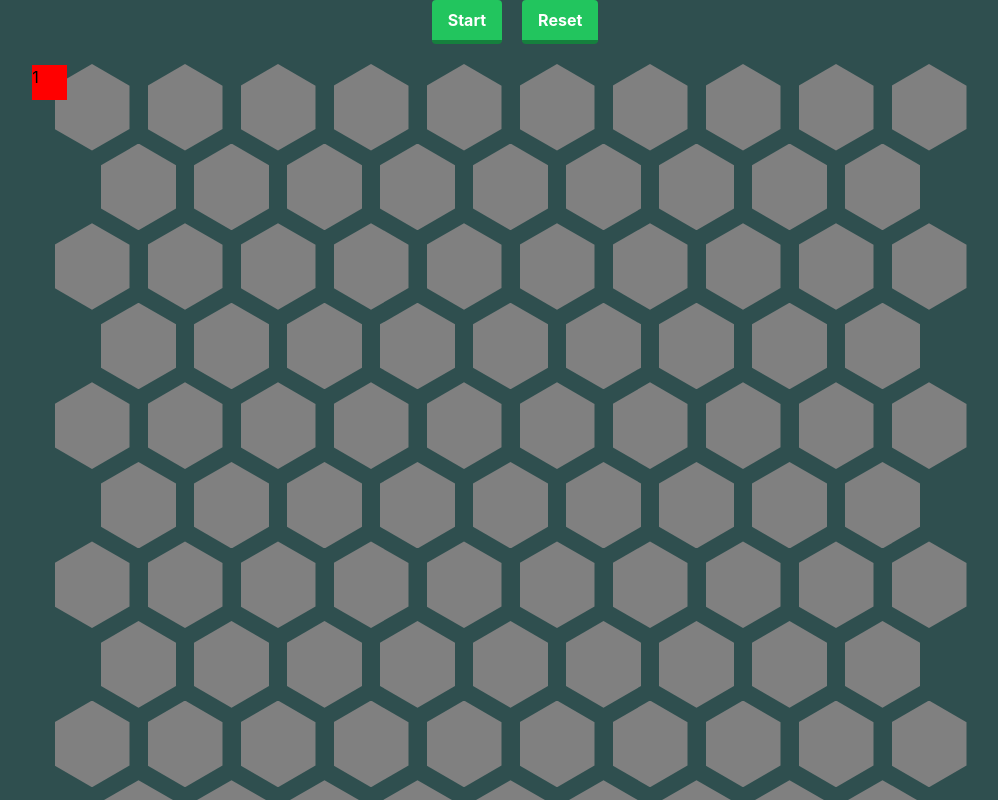
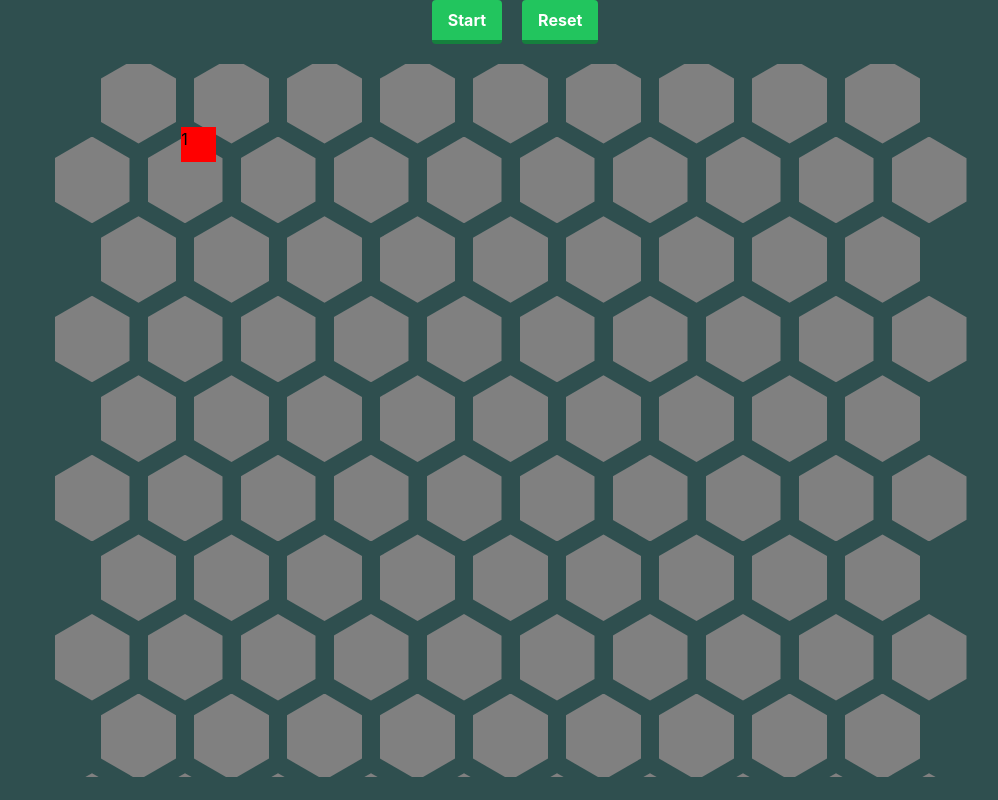
Before and after one commit to Brentwish/hex-hopper, a React (Create React App) app: page / in a window 1280 px wide. Shown: the top 800 px of the page, without its empty margins (125-1123 px from the left). Built offline with nearby package versions, Linux system fonts and the light colour scheme; the HTML template or start-up script is replaced by a standard one.

Commit message:
fix layout

```diff
--- a/src/components/Game/Board/Board.tsx
+++ b/src/components/Game/Board/Board.tsx
@@ -11,17 +11,19 @@ const Board = () => {
   const { width, margin, tileSize } = board;
 
   return (
-    <div id="board-container" className="flex">
+    <div id="board-container" className="flex overflow-hidden">
       <div
         id="board"
         className={styles.board}
         style={{
           width: width * (tileSize + margin) + tileSize / 2,
           height: (width * (tileSize + margin)) * 1.1547,
+          top: -1 * tileSize * (2 / Math.sqrt(3)),
+          maxHeight: '100vh',
         }}
       >
+        {tiles.map((tile: TileType) => <Tile key={tile.id} tile={tile} />)}
         <Player player={player} />
-        {tiles.map((tile: TileType) => <Tile key={tile.id} tile={tile} />)}
       </div>
     </div>
   );
--- a/src/components/Game/Board/Tile.tsx
+++ b/src/components/Game/Board/Tile.tsx
@@ -3,14 +3,13 @@ import { TileType } from "../types";
 import styles from '../Game.module.scss'
 import useGameStore from "../store";
 
-const Tile = ({ tile: { id, x, y, yOffset } }: { tile: TileType }) => {
-  const { board } = useGameStore(({ board }) => ({ board }));
-  const { margin, tileSize } = board;
+const Tile = ({ tile: { id, x, isOdd, yOffset } }: { tile: TileType }) => {
+  const { board: { margin, tileSize } } = useGameStore(({ board }) => ({ board }));
 
   const mt = margin + tileSize;
   const style = {
-    left: x * mt + (mt / 4) + (y % 2 === 1 ? mt / 2 : 0),
-    top: y * mt * (1 - 1 / (4 * Math.sqrt(3))) + yOffset,
+    left: x * mt + (mt / 4) + (isOdd ? mt / 2 : 0),
+    top: yOffset,
     width: tileSize,
     height: tileSize * (2 / Math.sqrt(3)),
   };
--- a/src/components/Game/Game.tsx
+++ b/src/components/Game/Game.tsx
@@ -1,19 +1,18 @@
 /* eslint-disable react-hooks/exhaustive-deps */
 import React, { useEffect } from "react";
-import useAnimationFrame from "../../hooks/useAnimationFrame";
+import useAnimationFrame, { useInterval } from "../../hooks/useAnimationFrame";
 import useGameStore from "./store";
 import Board from "./Board";
 import config from "./config";
 
 const Game = () => {
-  const { tiles, actions } = useGameStore(({ tiles, actions }) => ({ tiles, actions }));
+  const { actions } = useGameStore(({ actions }) => ({ actions }));
   const { stop, run, running } = useAnimationFrame(actions.update);
 
   useEffect(() => actions.init(config), []);
-  useEffect(() => console.log(tiles), [tiles]);
 
   return (
-    <div className="flex flex-col items-center">
+    <div className="flex flex-col items-center max-h-screen">
       <div className="mb-5">
         <button
           type="button"
--- a/src/components/Game/config.ts
+++ b/src/components/Game/config.ts
@@ -12,8 +12,8 @@ export const config: GameConfig = {
     id: 1,
     height: 35,
     width: 35,
-    x: 1,
-    y: 1,
+    x: 150,
+    y: 150,
   },
 };
 
--- a/src/components/Game/store.ts
+++ b/src/components/Game/store.ts
@@ -10,37 +10,57 @@ type GameActions = {
 type GameState = GameConfig & {
   actions: GameActions;
   tiles: TileType[];
+  maxTile: number;
 };
 
 const useGameStore = create<GameState>(set => ({
   ...config,
   tiles: [],
+  maxTile: 0,
   actions: {
     init: (config: GameConfig) => {
-      const { board: { width, height } } = config;
+      set((state) => {
+        let { maxTile } = state;
+        const { board: { margin, tileSize, width, height } } = config;
         const tiles: TileType[] = [];
 
         Array.from(Array(height).keys()).forEach(y => {
           Array.from(Array(width).keys()).forEach(x => {
             if (y % 2 === 0 || x < width - 1) {
-            const id = tiles.length;
-            const yOffset = 0;
+              const id = maxTile++;
+              const yOffset = y * (margin + tileSize) * (1 - 1 / (4 * Math.sqrt(3)));
+              const isOdd = y % 2 === 1;
 
-            tiles.push({ id, x, y, yOffset });
+              tiles.push({ id, x, isOdd, yOffset });
             }
           });
         })
 
-      set(() => ({ tiles }));
+        return { maxTile, tiles }
+      });
     },
     update: (deltaTime: DOMHighResTimeStamp) => {
       set((state: GameState) => {
+        let { maxTile } = state;
+        const { board: { height, margin, tileSize, width } } = state;
+
         const tiles = state.tiles.map(tile => ({
           ...tile,
           yOffset: tile.yOffset + (deltaTime / state.gameSpeed)
         }));
 
-        return { tiles };
+        if (tiles[0].yOffset >= (margin + tileSize) * (1 - 1 / (4 * Math.sqrt(3)))) {
+          const newTiles = Array.from(Array(width - (tiles[0].isOdd ? 0 : 1)).keys()).map(x => ({
+            id: maxTile++,
+            x: x,
+            isOdd: !tiles[0].isOdd,
+            yOffset: 0,
+          }));
+
+          return { maxTile, tiles: [...newTiles, ...tiles].splice(0, width * height - 1) };
+        }
+
+        return { maxTile, tiles };
       });
     },
   },
--- a/src/components/Game/types.ts
+++ b/src/components/Game/types.ts
@@ -1,7 +1,7 @@
 export type TileType = {
   id: number;
   x: number;
-  y: number;
+  isOdd: boolean;
   yOffset: number;
 };
 
--- a/src/hooks/useAnimationFrame.ts
+++ b/src/hooks/useAnimationFrame.ts
@@ -36,4 +36,30 @@ const useAnimationFrame = (callback: (t: DOMHighResTimeStamp) => void) => {
   return { run, stop, running };
 };
 
+export const useInterval = (callback: (t: DOMHighResTimeStamp) => void) => {
+  const [running, setRunning] = useState(false);
+  const id = useRef(0);
+  const lastUpdatedAt = useRef(0);
+
+  const animate = (time: DOMHighResTimeStamp) => {
+
+    callback(1000 / FRAME_RATE)
+
+    id.current = setTimeout(animate, 1000 / FRAME_RATE);
+  };
+
+  const run = () => {
+    animate(lastUpdatedAt.current);
+    setRunning(true);
+  };
+
+  const stop = () => {
+    clearInterval(id.current);
+    setRunning(false);
+    lastUpdatedAt.current = 0;
+  };
+
+  return { run, stop, running };
+};
+
 export default useAnimationFrame;
```
Lines whose indentation alone changed are shown as unchanged.
